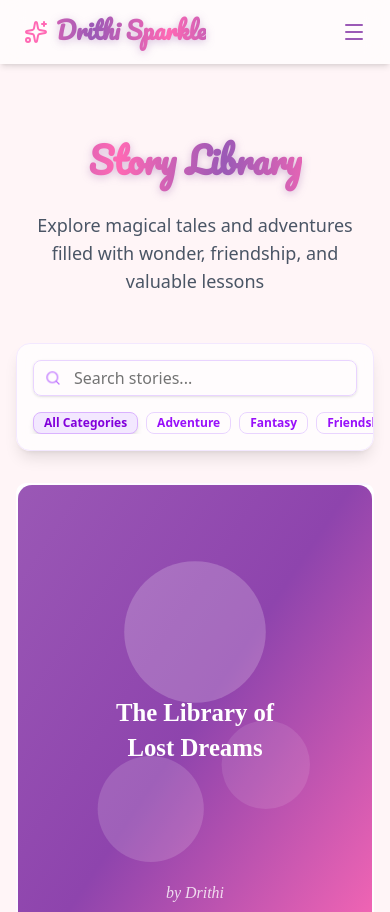
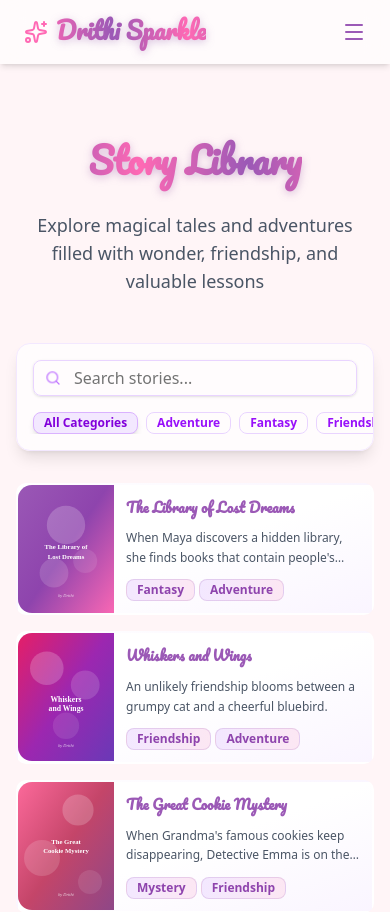
Before and after one commit to anjanpoonacha/drithi-portfolio, a Next.js app: page /books in a window 390 px wide. Shown: the top 912 px of the page. Built offline with nearby package versions, Linux system fonts and the light colour scheme.

Commit message:
fix: Adjust layout spacing in BookCard and BooksListClient components for improved responsiveness

```diff
--- a/components/BookCard.tsx
+++ b/components/BookCard.tsx
@@ -30,16 +30,18 @@ const BookCard = React.forwardRef<HTMLDivElement, BookCardProps>(
           "border-2 border-transparent",
           "bg-gradient-to-br from-white via-white to-purple-50",
           "hover:border-[var(--purple-primary)]",
-          "focus-within:ring-2 focus-within:ring-[var(--purple-primary)] focus-within:ring-offset-2"
+          "focus-within:ring-2 focus-within:ring-[var(--purple-primary)] focus-within:ring-offset-2",
+          "flex flex-row sm:flex-col",
+          "h-auto sm:h-full"
         )}
       >
         <Link
           href={`/books/${story.id}`}
-          className="block focus:outline-none"
+          className="flex flex-row sm:flex-col w-full focus:outline-none"
           aria-label={`Read ${story.title} by ${story.author}`}
         >
           {/* Book Cover Image */}
-          <div className="relative w-full aspect-[3/4] overflow-hidden rounded-t-xl bg-gradient-to-br from-purple-100 to-pink-100">
+          <div className="relative w-24 sm:w-full h-32 sm:aspect-[3/4] sm:h-auto overflow-hidden rounded-l-xl sm:rounded-l-none sm:rounded-t-xl bg-gradient-to-br from-purple-100 to-pink-100 flex-shrink-0">
             {!imageError ? (
               <Image
                 src={story.coverImage}
@@ -81,20 +83,20 @@ const BookCard = React.forwardRef<HTMLDivElement, BookCardProps>(
           </div>
 
           {/* Content Section */}
-          <div className="p-4 space-y-3">
+          <div className="p-3 sm:p-4 space-y-2 sm:space-y-3 flex-1 flex flex-col justify-between">
             {/* Title */}
             <h3
               className={cn(
-                "font-semibold text-lg",
+                "font-semibold text-sm sm:text-lg",
                 "text-[var(--purple-primary)]",
                 "group-hover:text-[var(--purple-dark)]",
                 "transition-colors duration-300",
-                "min-h-[3em]" // Reserve space for up to 2 lines with breathing room
+                "line-clamp-2 sm:min-h-[3em]"
               )}
               style={{
                 lineHeight: 1.5,
                 paddingBottom: '0.2em',
-                overflow: 'visible'
+                overflow: 'hidden'
               }}
               title={story.title}
             >
@@ -104,8 +106,8 @@ const BookCard = React.forwardRef<HTMLDivElement, BookCardProps>(
             {/* Description */}
             <p
               className={cn(
-                "text-sm text-gray-600 leading-relaxed",
-                "line-clamp-3"
+                "text-xs sm:text-sm text-gray-600 leading-relaxed",
+                "line-clamp-2 sm:line-clamp-3"
               )}
               title={story.description}
             >
@@ -113,7 +115,7 @@ const BookCard = React.forwardRef<HTMLDivElement, BookCardProps>(
             </p>
 
             {/* Category Badges */}
-            <div className="flex flex-wrap gap-2 pt-1">
+            <div className="flex flex-wrap gap-1 sm:gap-2 pt-1">
               {story.labels.map((label) => (
                 <Badge
                   key={label}
--- a/components/BooksListClient.tsx
+++ b/components/BooksListClient.tsx
@@ -92,7 +92,7 @@ export function BooksListClient({
 
           {/* Stories Grid */}
           {filteredStories.length > 0 ? (
-            <div className="grid grid-cols-1 md:grid-cols-2 lg:grid-cols-3 xl:grid-cols-4 gap-6 md:gap-8">
+            <div className="grid grid-cols-1 md:grid-cols-2 lg:grid-cols-3 xl:grid-cols-4 gap-4 sm:gap-6 md:gap-8">
               {filteredStories.map((story, index) => (
                 <FadeInSection key={story.id} delay={0.1 * (index % 8)}>
                   <BookCard story={story} index={index} />
```
